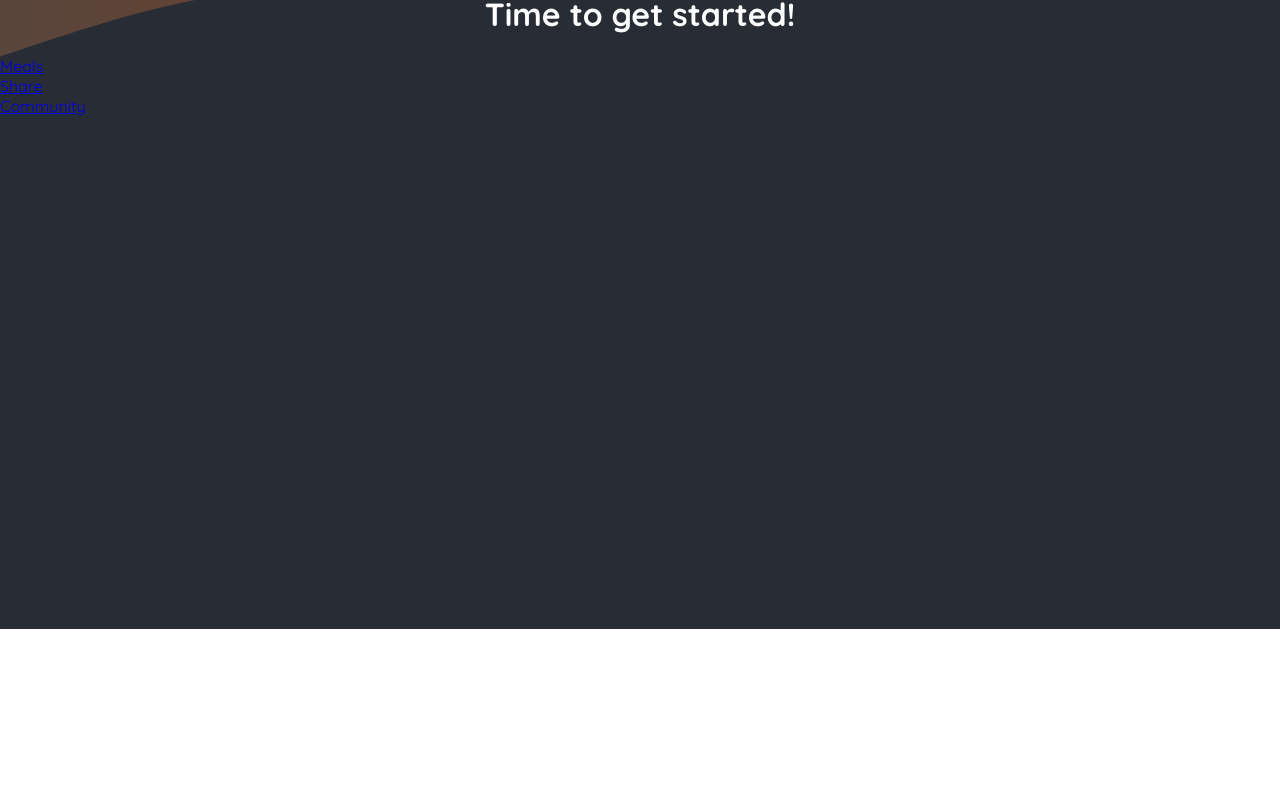
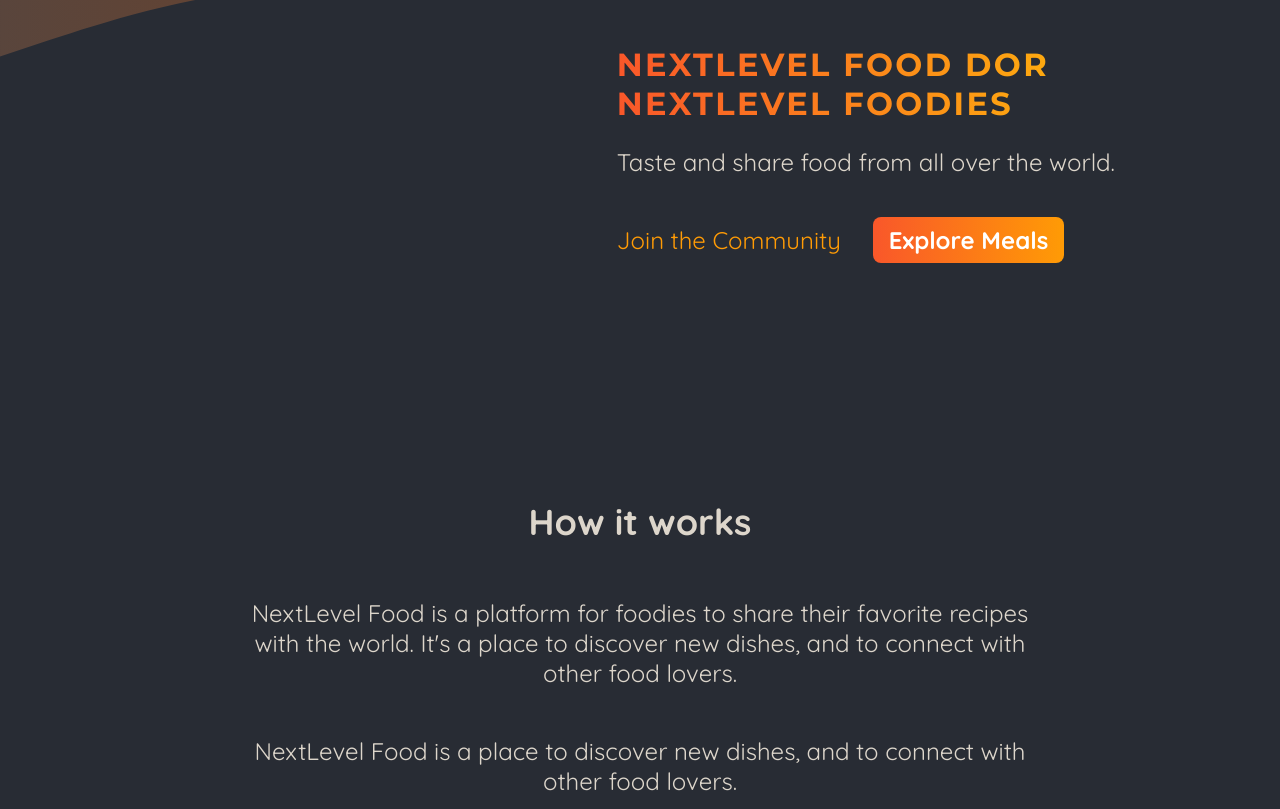
Before and after one commit to Andres2D/next-js-practice, a Next.js app in the folder 05-onwards-foodies-starting-project/: page / in a window 1280 px wide. Shown: the part 171-980 px from the top of the page. Before the commit the page ends 800 px from the top, so only its background shows below. Built offline with nearby package versions, Linux system fonts and the light colour scheme.

Commit message:
feat: add better intro page

```diff
--- a/05-onwards-foodies-starting-project/app/page.jsx
+++ b/05-onwards-foodies-starting-project/app/page.jsx
@@ -1,18 +1,51 @@
-import Link from "next/link";
+import Link from 'next/link';
+import styles from './page.module.css';
 
 export default function Home() {
   return (
-    <main>
-      <h1 style={{ color: 'white', textAlign: 'center' }}>
-        Time to get started!
-      </h1>
-      <p>
-        <Link href="/meals">Meals</Link>
-        <br />
-        <Link href="/meals/share">Share</Link>
-        <br />
-        <Link href="/community">Community</Link>
-      </p>
-    </main>
+    <>
+      <header className={styles.header}>
+        <div className={styles.slideshow}>
+
+        </div>
+        <div>
+          <dir className={styles.hero}>
+            <h1>NextLevel Food dor NextLevel Foodies</h1>
+            <p>Taste and share food from all over the world.</p>
+          </dir>
+          <dir className={styles.cta}>
+            <Link href="/community">Join the Community</Link>
+            <Link href="/meals">Explore Meals</Link>
+          </dir>
+        </div>
+      </header>
+      <main>
+        <section className={styles.section}>
+          <h2>How it works</h2>
+          <p>
+            NextLevel Food is a platform for foodies to share their favorite
+            recipes with the world. It&apos;s a place to discover new dishes, and to
+            connect with other food lovers.
+          </p>
+          <p>
+            NextLevel Food is a place to discover new dishes, and to connect
+            with other food lovers.
+          </p>
+        </section>
+
+        <section className={styles.section}>
+          <h2>Why NextLevel Food?</h2>
+          <p>
+            NextLevel Food is a platform for foodies to share their favorite
+            recipes with the world. It&apos;s a place to discover new dishes, and to
+            connect with other food lovers.
+          </p>
+          <p>
+            NextLevel Food is a place to discover new dishes, and to connect
+            with other food lovers.
+          </p>
+        </section>
+      </main>
+    </>
   );
 }
--- /dev/null
+++ b/05-onwards-foodies-starting-project/app/page.module.css
@@ -0,0 +1,75 @@
+.header {
+  display: flex;
+  gap: 3rem;
+  margin: 3rem auto;
+  width: 90%;
+  max-width: 75rem;
+}
+
+.slideshow {
+  width: 40rem;
+  height: 25rem;
+}
+
+.hero {
+  color: #ddd6cb;
+  font-size: 1.5rem;
+}
+
+.hero h1 {
+  font-size: 2rem;
+  font-weight: bold;
+  font-family: 'Montserrat', sans-serif;
+  letter-spacing: 0.15rem;
+  text-transform: uppercase;
+  background: linear-gradient(90deg, #f9572a, #ffc905);
+  background-clip: text;
+  -webkit-background-clip: text;
+  -webkit-text-fill-color: transparent;
+}
+
+.cta {
+  font-size: 1.5rem;
+  display: flex;
+  gap: 1rem;
+}
+
+.cta a {
+  display: inline-block;
+  margin-top: 1rem;
+  padding: 0.5rem 1rem;
+  border-radius: 0.5rem;
+  background: linear-gradient(90deg, #f9572a, #ff9b05);
+  color: #ffffff;
+  font-weight: bold;
+  text-decoration: none;
+}
+
+.cta a:hover,
+.cta a:active {
+  background: linear-gradient(90deg, #fd4715, #f9b241);
+}
+
+.cta a:first-child {
+  background: transparent;
+  font-weight: normal;
+  color: #ff9b05;
+  padding-left: 0;
+}
+
+.cta a:first-child:hover,
+.cta a:first-child:active {
+  background: transparent;
+  color: #f9b241;
+}
+
+.section {
+  display: flex;
+  flex-direction: column;
+  color: #ddd6cb;
+  font-size: 1.5rem;
+  max-width: 50rem;
+  width: 90%;
+  margin: 2rem auto;
+  text-align: center;
+}
```
